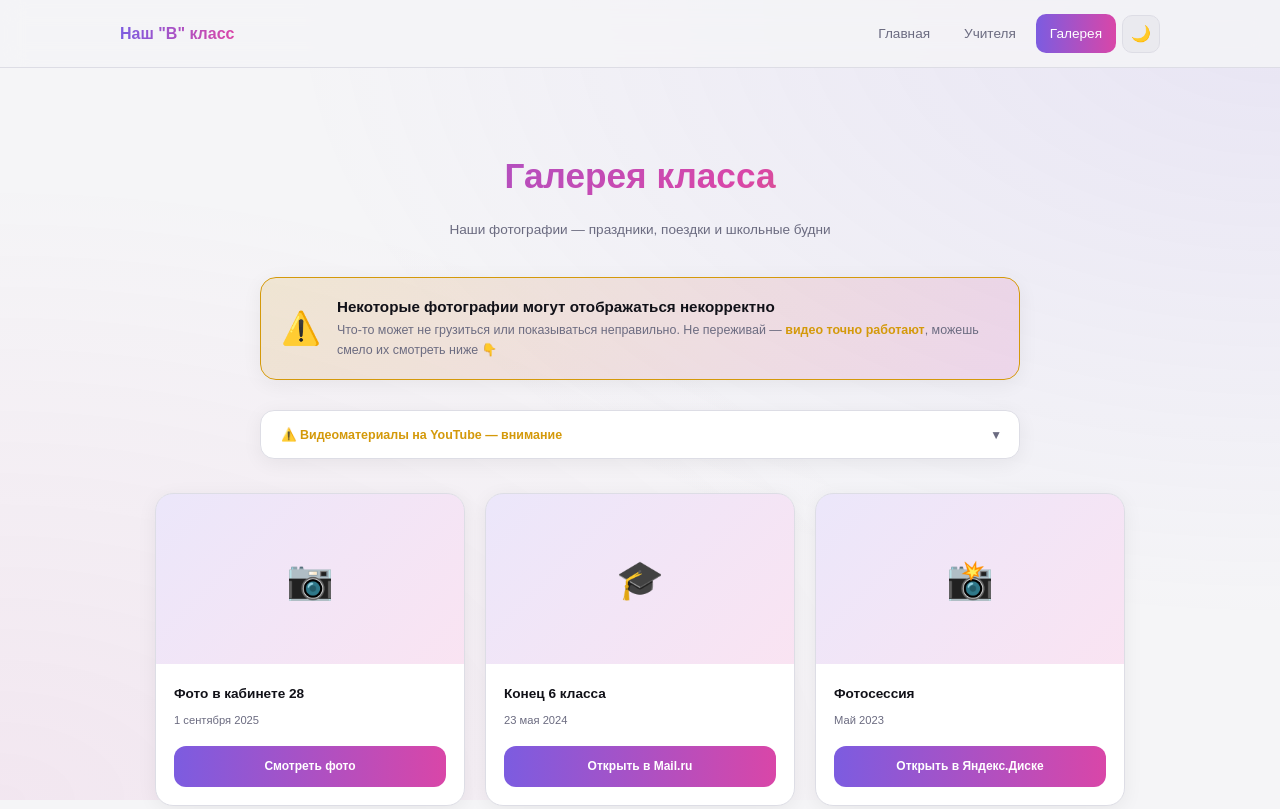
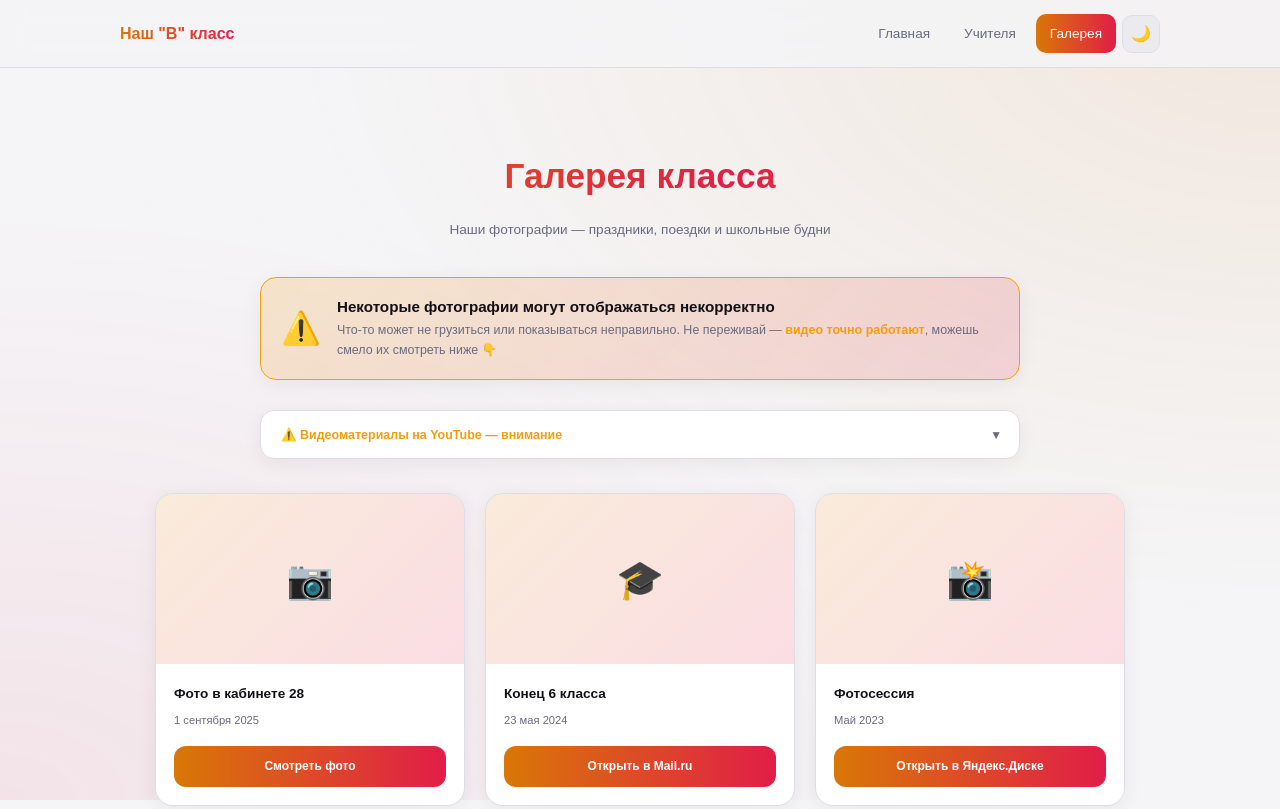
Before and after one commit to Doinwor/class-site, a plain HTML site: page gallery.html in a window 1280 px wide. Shown: the top 809 px of the page. Drawn offline with Linux system fonts and the light colour scheme; a web font is replaced by a local one.

Commit message:
???????? ???????? ???????: ?????/????/?????/????

```diff
--- a/gallery.html
+++ b/gallery.html
@@ -23,6 +23,8 @@
     --amber: #d4990a;
     --amber-glow: rgba(212, 153, 10, 0.15);
     --blue: #3b82f6;
+    --glow-1: rgba(124, 92, 224, 0.10);
+    --glow-2: rgba(217, 70, 168, 0.08);
     --card-shadow: rgba(0,0,0,0.06);
 }
 [data-theme="dark"] {
@@ -39,12 +41,62 @@
     --amber: #fbbf24;
     --amber-glow: rgba(251, 191, 36, 0.25);
     --blue: #60a5fa;
+    --glow-1: rgba(167, 139, 250, 0.08);
+    --glow-2: rgba(244, 114, 182, 0.06);
     --card-shadow: rgba(0,0,0,0.3);
+}
+html[data-season="autumn"]{
+    --accent:#d97706;--accent-glow:rgba(217,119,6,.15);
+    --pink:#e11d48;--pink-glow:rgba(225,29,72,.15);
+    --amber:#f59e0b;--amber-glow:rgba(245,158,11,.18);
+    --glow-1:rgba(217,119,6,.10);--glow-2:rgba(225,29,72,.08);
+}
+html[data-theme="dark"][data-season="autumn"]{
+    --accent:#f59e0b;--accent-glow:rgba(245,158,11,.25);
+    --pink:#f87171;--pink-glow:rgba(248,113,113,.25);
+    --amber:#fcd34d;--amber-glow:rgba(252,211,77,.25);
+    --glow-1:rgba(245,158,11,.16);--glow-2:rgba(248,113,113,.12);
+}
+html[data-season="winter"]{
+    --accent:#3b82f6;--accent-glow:rgba(59,130,246,.15);
+    --pink:#22d3ee;--pink-glow:rgba(34,211,238,.15);
+    --amber:#a5b4fc;--amber-glow:rgba(165,180,252,.18);
+    --glow-1:rgba(59,130,246,.10);--glow-2:rgba(34,211,238,.08);
+}
+html[data-theme="dark"][data-season="winter"]{
+    --accent:#60a5fa;--accent-glow:rgba(96,165,250,.25);
+    --pink:#67e8f9;--pink-glow:rgba(103,232,249,.25);
+    --amber:#c7d2fe;--amber-glow:rgba(199,210,254,.25);
+    --glow-1:rgba(96,165,250,.16);--glow-2:rgba(103,232,249,.12);
+}
+html[data-season="spring"]{
+    --accent:#16a34a;--accent-glow:rgba(22,163,74,.15);
+    --pink:#ec4899;--pink-glow:rgba(236,72,153,.15);
+    --amber:#eab308;--amber-glow:rgba(234,179,8,.18);
+    --glow-1:rgba(22,163,74,.10);--glow-2:rgba(236,72,153,.08);
+}
+html[data-theme="dark"][data-season="spring"]{
+    --accent:#4ade80;--accent-glow:rgba(74,222,128,.25);
+    --pink:#f9a8d4;--pink-glow:rgba(249,168,212,.25);
+    --amber:#fde047;--amber-glow:rgba(253,224,71,.25);
+    --glow-1:rgba(74,222,128,.16);--glow-2:rgba(249,168,212,.12);
+}
+html[data-season="summer"]{
+    --accent:#0ea5e9;--accent-glow:rgba(14,165,233,.15);
+    --pink:#f43f5e;--pink-glow:rgba(244,63,94,.15);
+    --amber:#facc15;--amber-glow:rgba(250,204,21,.18);
+    --glow-1:rgba(14,165,233,.10);--glow-2:rgba(244,63,94,.08);
+}
+html[data-theme="dark"][data-season="summer"]{
+    --accent:#38bdf8;--accent-glow:rgba(56,189,248,.25);
+    --pink:#fb7185;--pink-glow:rgba(251,113,133,.25);
+    --amber:#fde047;--amber-glow:rgba(253,224,71,.25);
+    --glow-1:rgba(56,189,248,.16);--glow-2:rgba(251,113,133,.12);
 }
 *{box-sizing:border-box;margin:0;padding:0}
 body{font-family:'Unbounded',sans-serif;background:var(--bg);color:var(--text);line-height:1.7;transition:background .3s,color .3s;min-height:100vh;overflow-x:hidden}
-body::before{content:"";position:fixed;inset:0;pointer-events:none;z-index:0;background:radial-gradient(ellipse at top right,rgba(124,92,224,0.10) 0%,transparent 55%),radial-gradient(ellipse at bottom left,rgba(217,70,168,0.08) 0%,transparent 55%)}
-[data-theme="dark"] body::before{background:radial-gradient(ellipse at top right,rgba(167,139,250,0.08) 0%,transparent 55%),radial-gradient(ellipse at bottom left,rgba(244,114,182,0.06) 0%,transparent 55%)}
+body::before{content:"";position:fixed;inset:0;pointer-events:none;z-index:0;background:radial-gradient(ellipse at top right,var(--glow-1) 0%,transparent 55%),radial-gradient(ellipse at bottom left,var(--glow-2) 0%,transparent 55%)}
+[data-theme="dark"] body::before{background:radial-gradient(ellipse at top right,var(--glow-1) 0%,transparent 55%),radial-gradient(ellipse at bottom left,var(--glow-2) 0%,transparent 55%)}
 .wrap{position:relative;z-index:1;max-width:1080px;margin:0 auto;padding:20px}
 header.top{position:sticky;top:0;z-index:50;background:color-mix(in srgb,var(--bg) 82%,transparent);backdrop-filter:blur(12px);border-bottom:1px solid var(--border)}
 .nav{max-width:1080px;margin:0 auto;display:flex;align-items:center;gap:6px;padding:14px 20px;flex-wrap:wrap}
@@ -138,8 +190,19 @@ function updateThemeIcon(){
   var b=document.getElementById('themeBtn');
   b.textContent=document.documentElement.getAttribute('data-theme')==='dark'?'☀️':'🌙';
 }
+function getSeason(){
+  var m=new Date().getMonth();
+  if(m<=1||m===11)return 'winter';
+  if(m>=2&&m<=4)return 'spring';
+  if(m>=5&&m<=7)return 'summer';
+  return 'autumn';
+}
 document.addEventListener('DOMContentLoaded',function(){
   try{if(localStorage.getItem('class-theme')==='dark')document.documentElement.setAttribute('data-theme','dark')}catch(e){}
+  var s=getSeason();
+  document.documentElement.setAttribute('data-season',s);
+  var sic=document.getElementById('seasonIc');
+  if(sic)sic.textContent={autumn:'🍂',winter:'❄️',spring:'🌸',summer:'☀️'}[s];
   updateThemeIcon();
   var io=new IntersectionObserver(function(es){es.forEach(function(en){if(en.isIntersecting){en.target.classList.add('visible');io.unobserve(en.target)}})},{threshold:.1});
   document.querySelectorAll('.reveal').forEach(function(el,i){el.style.transitionDelay=((i%3)*80)+'ms';io.observe(el)});
```
